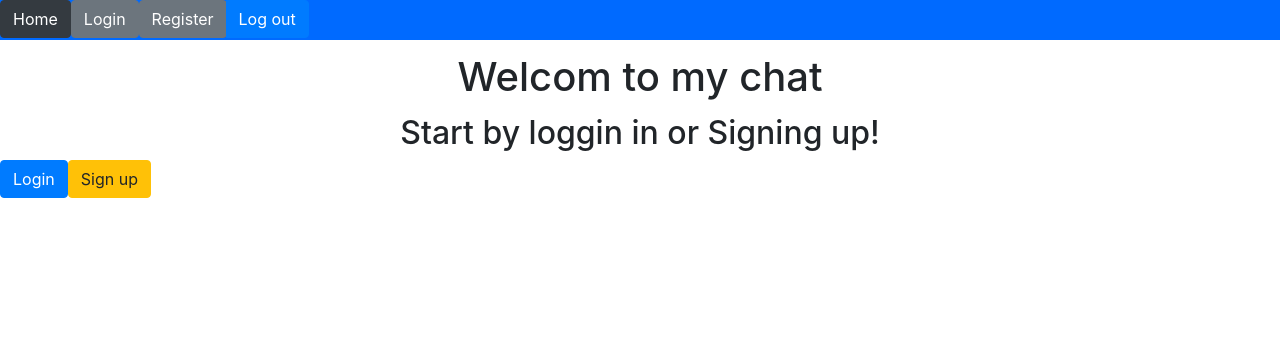
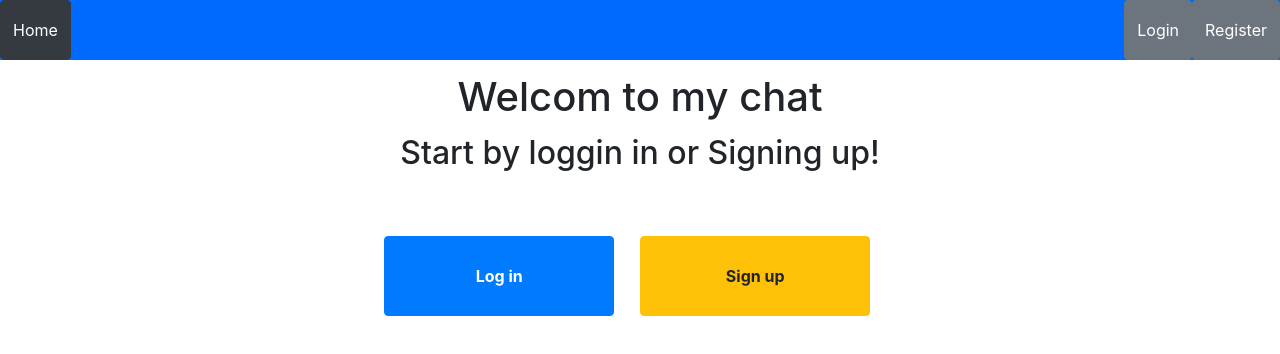
Before and after one commit to wawel37/Chat-app, a React (Create React App) app in the folder client/: page / in a window 1280 px wide. Shown: the top 354 px of the page. Built offline with nearby package versions, Linux system fonts and the light colour scheme.

Commit message:
frontend fixes

```diff
--- a/client/src/components/About/About.css
+++ b/client/src/components/About/About.css
@@ -2,3 +2,16 @@
     text-align: center;
     margin-top: 1%;
 }
+.button-panel{
+    display: flex;
+    margin: auto;
+    margin-top: 5%;
+    justify-content: center;
+    width: 40%;
+}
+.button-panel > button{
+    flex: 1 1 0;
+    height: 80px;
+    margin-right: 5%;
+    font-weight: bold;
+}
--- a/client/src/components/About/About.js
+++ b/client/src/components/About/About.js
@@ -1,4 +1,4 @@
-import react from 'react';
+import react, {useEffect, useState} from 'react';
 import './About.css';
 import { useHistory } from 'react-router-dom';
 import Button from 'react-bootstrap/Button';
@@ -6,14 +6,29 @@ import Button from 'react-bootstrap/Button';
 
 export function About(){
 
+    const [user, setUser] = useState(null);
+
+    useEffect(() =>{
+        if(!user){
+            setUser(JSON.parse(localStorage.getItem('user')));
+        }
+    }, []);
+    if(!user){
         return(
             <div className="About">
                 <h1 className="title">Welcom to my chat</h1>
                 <h2 className="discription">Start by loggin in or Signing up!</h2>
                 <div className="button-panel">
-                <Button variant="primary">Login</Button>
+                    <Button variant="primary">Log in</Button>
                     <Button variant="warning">Sign up</Button>
                 </div>
             </div>
+        );
+    }else{
+        return(
+            <div className="About">
+
+            </div>
         )
     }
+}
--- a/client/src/components/Auth/Login/Login.js
+++ b/client/src/components/Auth/Login/Login.js
@@ -44,6 +44,7 @@ export default function Login(){
             setRedirect('/');
             window.location.reload();
 
+
         }catch(err){
             alert(err.response.data.error);
             return;
--- a/client/src/components/chat-window/ChatWindow.css
+++ b/client/src/components/chat-window/ChatWindow.css
@@ -1,10 +1,8 @@
 .chatWindow{
     display: block;
-    border: 1px solid black;
-    width: 90%;
+    width: 50%;
     margin: auto;
     margin-top: 2%;
-    padding: 3%;
 }
 .postsWindow{
     display: block;
--- a/client/src/components/chat-window/chat-message/ChatMessage.css
+++ b/client/src/components/chat-window/chat-message/ChatMessage.css
@@ -18,3 +18,9 @@ h1{
 .post-body{
     font-size: 12px;
 }
+.mine-post{
+    background: #007bff;
+}
+.mine-post > p, .mine-post > h1{
+    text-align: right;
+}
--- a/client/src/components/chat-window/chat-message/ChatMessage.js
+++ b/client/src/components/chat-window/chat-message/ChatMessage.js
@@ -1,12 +1,25 @@
-import React from 'react';
+import React, {useEffect, useState} from 'react';
 import './ChatMessage.css'
 
 
 
 export function ChatMessage(props){
 
+    const [userClass, setUserClass] = useState('');
+
+    useEffect(() => {
+        const user = JSON.parse(localStorage.getItem('user'));
+        if(user.data.name === props.post.title){
+
+            setUserClass('mine-post')
+        }else{
+            console.log('mine post');
+            setUserClass('')
+        }
+    }, []);
+
     return(
-        <div className="chatMessage">
+        <div className={`chatMessage ${userClass}`}>
             <p className="date">{props.post.date}</p>
             <h1>{props.post.title}</h1>
             <p className="post-body">{props.post.body}</p>
--- a/client/src/components/nav-bar/NavBar.css
+++ b/client/src/components/nav-bar/NavBar.css
@@ -1,10 +1,11 @@
 .NavBar{
     display: block;
-    height: 40px;
+    height: 60px;
     background: #006AFF;
 }
 .custom-btn-toolbar{
     display: inline;
+    justify-content: center;
 }
 .nav-list{
     list-style: none;
@@ -20,3 +21,10 @@ li{
     height: 40px;
     margin-left: 5%;
 }
+.right-panel{
+    float: right;
+}
+button{
+    height: 60px;
+    border-radius: 0;
+}
--- a/client/src/components/nav-bar/NavBar.js
+++ b/client/src/components/nav-bar/NavBar.js
@@ -1,4 +1,4 @@
-import react, {useState} from 'react';
+import react, {useState, useEffect} from 'react';
 import './NavBar.css';
 import Button from 'react-bootstrap/Button';
 import {ButtonToolbar, ButtonGroup} from 'react-bootstrap';
@@ -11,16 +11,22 @@ import Register from '../Auth/Register/Register';
 export default function NavBav(){
 
     const [redirect, setRedirect] = useState(null);
+    const [user, setUser] = useState(null);
 
     function logout(){
+        if(user) return;
         console.log('loggin out');
         localStorage.setItem('user', null);
         localStorage.setItem('jwt', null);
 
-
+        alert('Successfully logged out!');
         window.location.reload();
         setRedirect('/login');
     }
+
+    useEffect(() =>{
+        setUser(!JSON.parse(localStorage.getItem('user')));
+    }, []);
 
     if(redirect){
         return <Redirect sensitive from='/' to={redirect}/>
@@ -28,7 +34,7 @@ export default function NavBav(){
         return(
             <div className="NavBar">
                 <nav className="nav-element">
-                    <ButtonToolbar className="custom-btn-toolbar">
+                    {/* <ButtonToolbar className="custom-btn-toolbar"> */}
 
                     <ButtonGroup>
                         <Link to='/'>
@@ -36,16 +42,17 @@ export default function NavBav(){
                         </Link>
                     </ButtonGroup>
 
-                        <ButtonGroup>
-                            <Link to='/login'>
+                    <ButtonGroup className="right-panel">
+                        {user && <Link to='/login'>
                             <Button variant="secondary">Login</Button>
-                            </Link>
-                            <Link to='/register'>
+                        </Link>}
+                        {user && <Link to='/register'>
                             <Button variant="secondary">Register</Button>
-                            </Link>
-                            <Button varian="secondary" onClick={logout}>Log out</Button>
+                        </Link>}
+
+                        {!user && <Button varian="secondary" onClick={logout}>Log out</Button>}
                     </ButtonGroup>
-                    </ButtonToolbar>
+                    {/* </ButtonToolbar> */}
                 </nav>
             </div>
         )
```
Lines whose indentation alone changed are shown as unchanged.
